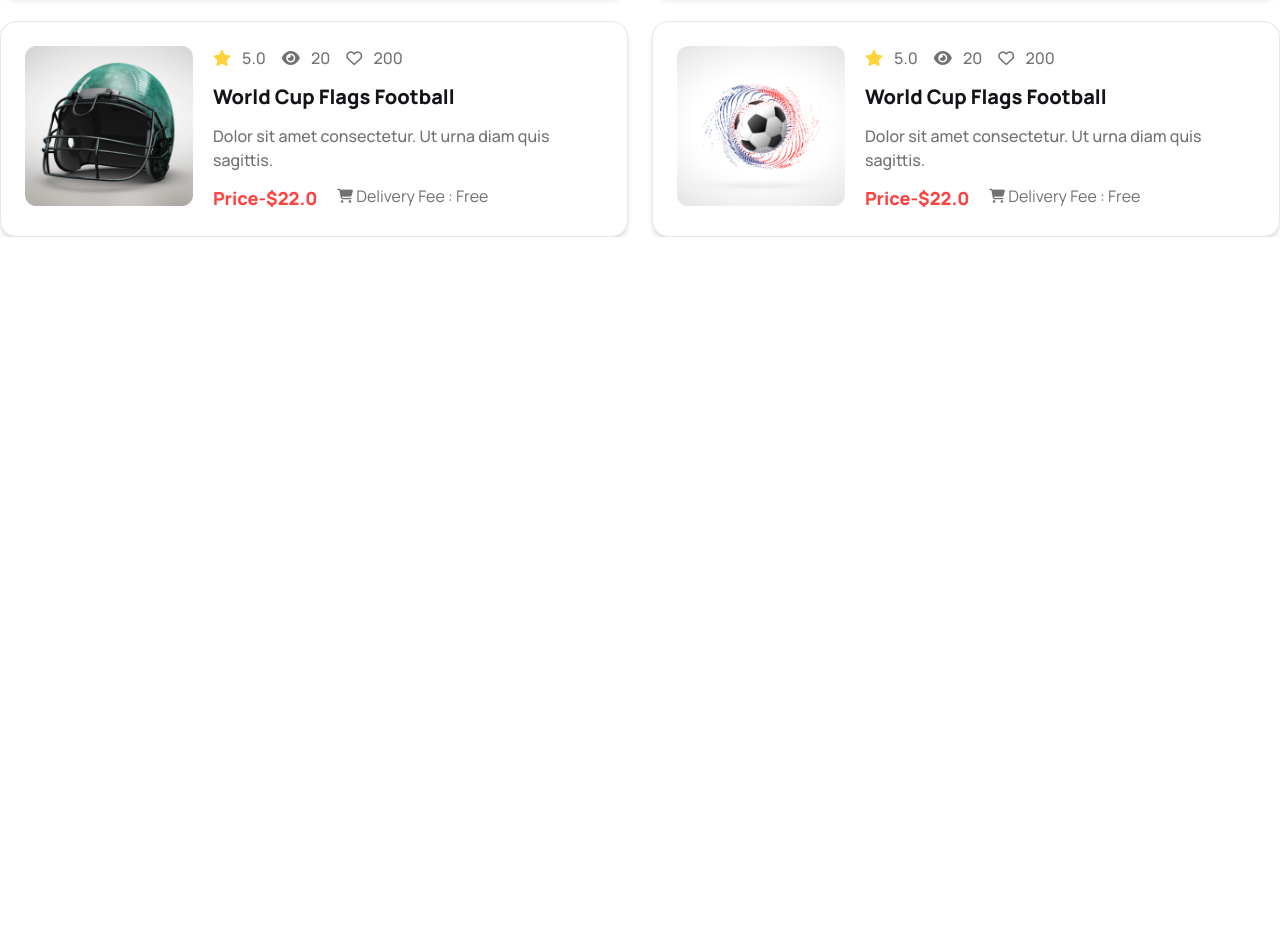
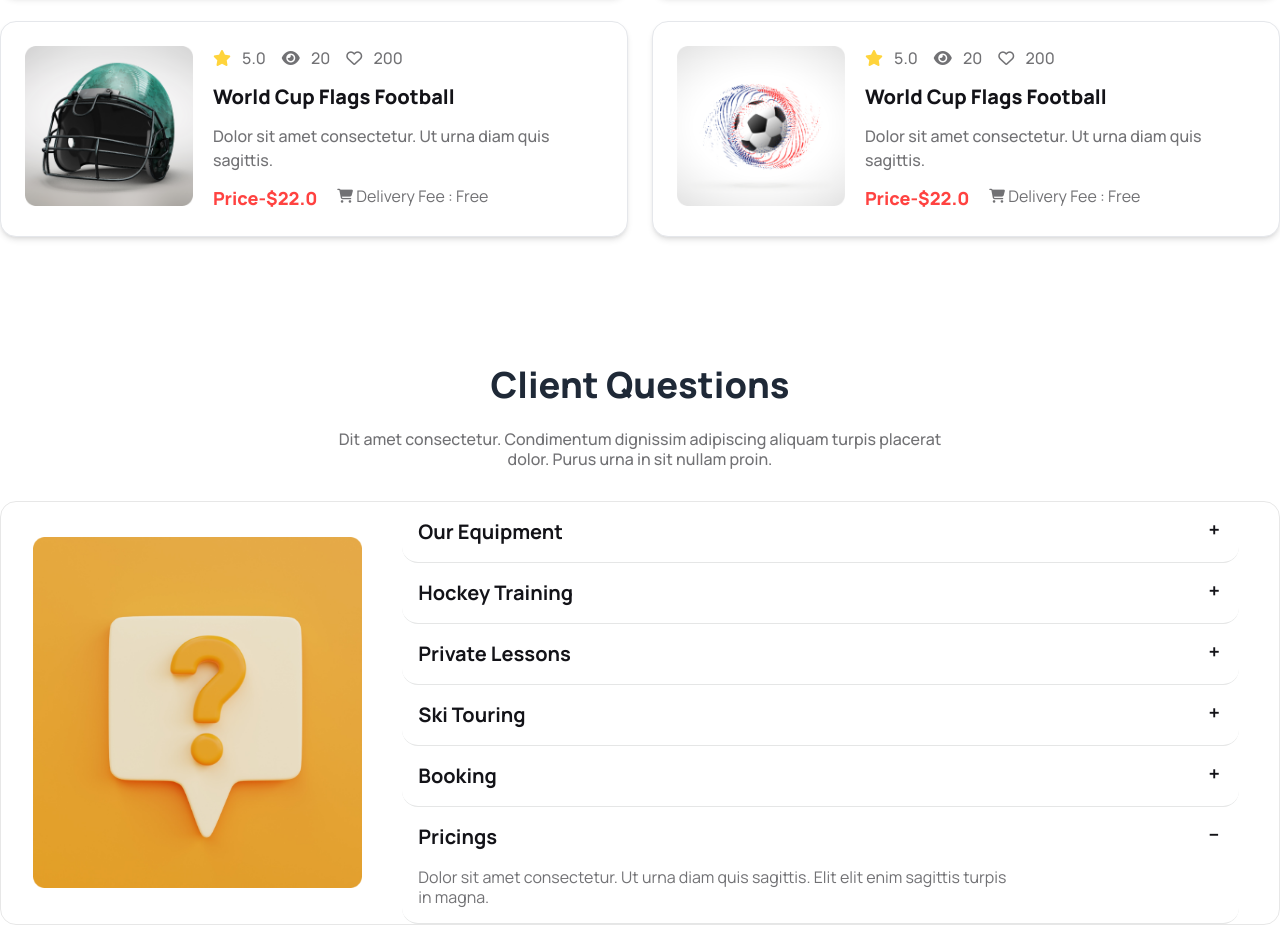
Before and after one commit to jahidrony037/hockeys-solution, a plain HTML site: page index.html in a window 1280 px wide. Shown: the part 2983-3908 px from the top of the page. Before the commit the page ends 3220 px from the top, so only its background shows below. Drawn offline with nearby package versions, Linux system fonts and the light colour scheme.

Commit message:
client questions section added

```diff
--- a/index.html
+++ b/index.html
@@ -582,6 +582,112 @@
           </div>
         </div>
       </section>
+
+      <!-- Clients Questions -->
+      <section class="container mx-auto">
+        <div class="text-center space-y-6 py-8">
+          <h2 class="text-2xl md:text-4xl font-extrabold">Client Questions</h2>
+          <p class="text-text-color text-sm md:text-[16px] font-medium">
+            Dit amet consectetur. Condimentum dignissim adipiscing aliquam
+            turpis placerat <br />
+            dolor. Purus urna in sit nullam proin.
+          </p>
+        </div>
+        <div
+          class="flex flex-col lg:flex-row lg:items-center gap-2 flex-1 rounded-2xl border-[1px] border-[#1313181A]"
+        >
+          <div class="p-8">
+            <img src="images/faq.png" alt="faq" />
+          </div>
+          <div class="lg:pr-10">
+            <div class="collapse collapse-plus border-b border-base-300">
+              <input type="radio" name="my-accordion-3" checked="checked" />
+              <div class="collapse-title text-xl font-bold text-[#131318]">
+                Our Equipment
+              </div>
+              <div class="collapse-content">
+                <p
+                  class="text-sm md:text-[16px] lg:w-9/12 w-[90%] text-text-color"
+                >
+                  Dolor sit amet consectetur. Ut urna diam quis sagittis. Elit
+                  elit enim sagittis turpis in magna.How the Equipments are
+                  expensive?Equipments names all
+                </p>
+              </div>
+            </div>
+            <div class="collapse collapse-plus border-b border-base-300">
+              <input type="radio" name="my-accordion-3" checked="checked" />
+              <div class="collapse-title text-xl font-bold text-[#131318]">
+                Hockey Training
+              </div>
+              <div class="collapse-content">
+                <p
+                  class="text-sm md:text-[16px] lg:w-9/12 w-[90%] text-text-color"
+                >
+                  Dolor sit amet consectetur. Ut urna diam quis sagittis. Elit
+                  elit enim sagittis turpis in magna.
+                </p>
+              </div>
+            </div>
+            <div class="collapse collapse-plus border-b border-base-300">
+              <input type="radio" name="my-accordion-3" checked="checked" />
+              <div class="collapse-title text-xl font-bold text-[#131318]">
+                Private Lessons
+              </div>
+              <div class="collapse-content">
+                <p
+                  class="text-sm md:text-[16px] lg:w-9/12 w-[90%] text-text-color"
+                >
+                  Dolor sit amet consectetur. Ut urna diam quis sagittis. Elit
+                  elit enim sagittis turpis in magna.
+                </p>
+              </div>
+            </div>
+            <div class="collapse collapse-plus border-b border-base-300">
+              <input type="radio" name="my-accordion-3" checked="checked" />
+              <div class="collapse-title text-xl font-bold text-[#131318]">
+                Ski Touring
+              </div>
+              <div class="collapse-content">
+                <p
+                  class="text-sm md:text-[16px] lg:w-9/12 w-[90%] text-text-color"
+                >
+                  Dolor sit amet consectetur. Ut urna diam quis sagittis. Elit
+                  elit enim sagittis turpis in magna.
+                </p>
+              </div>
+            </div>
+            <div class="collapse collapse-plus border-b border-base-300">
+              <input type="radio" name="my-accordion-3" checked="checked" />
+              <div class="collapse-title text-xl font-bold text-[#131318]">
+                Booking
+              </div>
+              <div class="collapse-content">
+                <p
+                  class="text-sm md:text-[16px] lg:w-9/12 w-[90%] text-text-color"
+                >
+                  Dolor sit amet consectetur. Ut urna diam quis sagittis. Elit
+                  elit enim sagittis turpis in magna.
+                </p>
+              </div>
+            </div>
+            <div class="collapse collapse-plus border-b border-base-300">
+              <input type="radio" name="my-accordion-3" checked="checked" />
+              <div class="collapse-title text-xl font-bold text-[#131318]">
+                Pricings
+              </div>
+              <div class="collapse-content">
+                <p
+                  class="text-sm md:text-[16px] lg:w-9/12 w-[90%] text-text-color"
+                >
+                  Dolor sit amet consectetur. Ut urna diam quis sagittis. Elit
+                  elit enim sagittis turpis in magna.
+                </p>
+              </div>
+            </div>
+          </div>
+        </div>
+      </section>
     </main>
     <footer></footer>
   </body>
```
